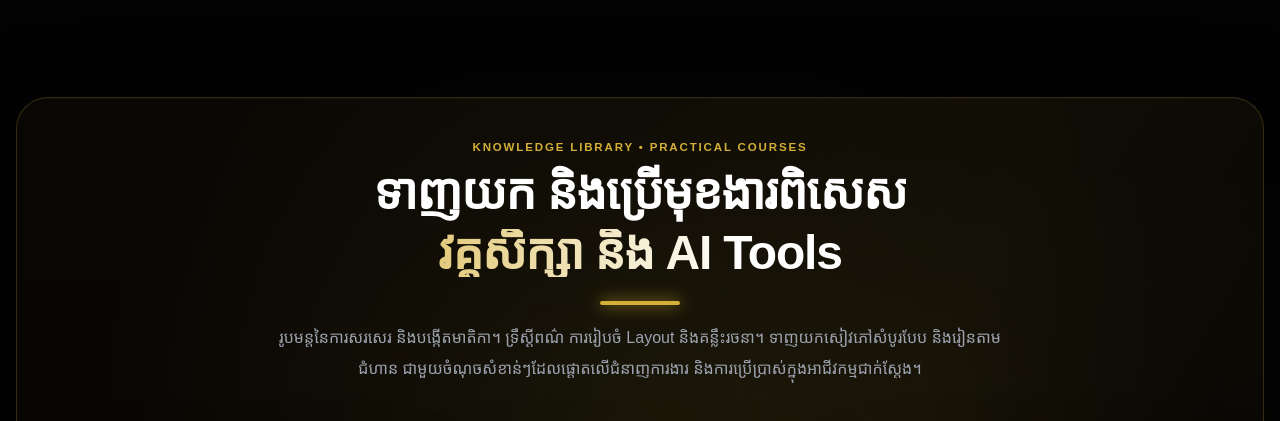
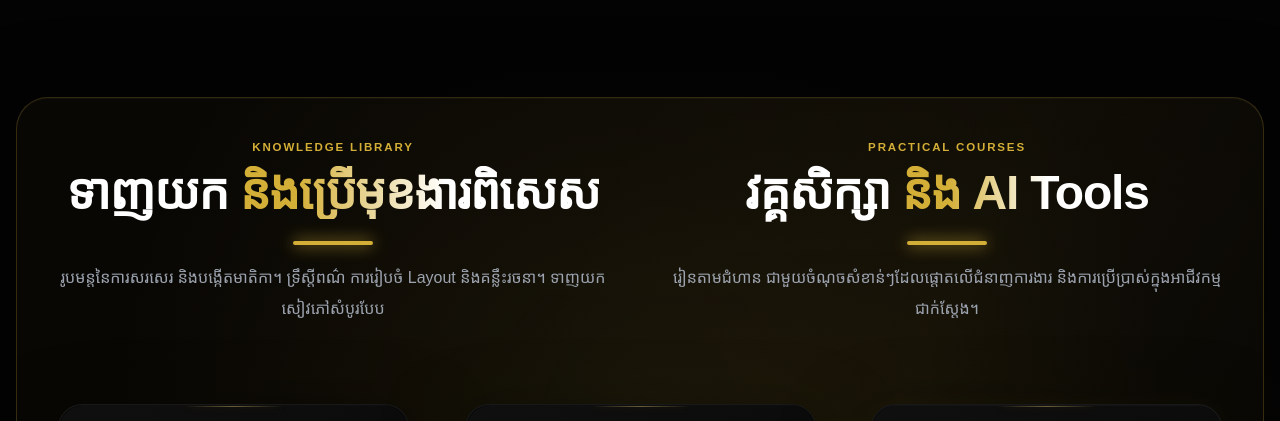
Before and after one commit to Keovothy93/Keovothy-digital-academy-, a plain HTML site: page index.html in a window 1280 px wide. Shown: the part 1820-2241 px from the top of the page. Drawn offline with nearby package versions, Linux system fonts and the light colour scheme; animation ran at ten frames a second; a web font is replaced by a local one.

Commit message:
Update index.html

```diff
--- a/index.html
+++ b/index.html
@@ -1005,11 +1005,19 @@
         <div class="academy-combined-shell">
         <div id="books" class="academy-group scroll-mt-32">
         <div class="max-w-7xl mx-auto px-4 sm:px-6 lg:px-8">
-             <div class="text-center mb-16 md:mb-20" data-aos="fade-up">
-                <p class="section-kicker">Knowledge Library • Practical Courses</p>
-                <h2 class="section-heading text-4xl md:text-5xl font-black text-white mb-6">ទាញយក និងប្រើមុខងារពិសេស <span class="block mt-3 text-shimmer">វគ្គសិក្សា និង AI Tools</span></h2>
-                <div class="w-20 h-1 bg-gold mx-auto rounded-full shadow-[0_0_15px_#D4AF37]"></div>
-                <p class="section-copy">រូបមន្តនៃការសរសេរ និងបង្កើតមាតិកា។ ទ្រឹស្តីពណ៌ ការរៀបចំ Layout និងគន្លឹះរចនា។ ទាញយកសៀវភៅសំបូរបែប និងរៀនតាមជំហាន ជាមួយចំណុចសំខាន់ៗដែលផ្តោតលើជំនាញការងារ និងការប្រើប្រាស់ក្នុងអាជីវកម្មជាក់ស្តែង។</p>
+            <div class="grid grid-cols-1 lg:grid-cols-2 gap-12 lg:gap-16 mb-16 md:mb-20">
+                <div class="text-center" data-aos="fade-up">
+                    <p class="section-kicker">Knowledge Library</p>
+                    <h2 class="section-heading text-4xl md:text-5xl font-black text-white mb-6">ទាញយក<span class="text-shimmer"> និងប្រើមុខងារពិសេស</span></h2>
+                    <div class="w-20 h-1 bg-gold mx-auto rounded-full shadow-[0_0_15px_#D4AF37]"></div>
+                    <p class="section-copy">រូបមន្តនៃការសរសេរ និងបង្កើតមាតិកា។ ទ្រឹស្តីពណ៌ ការរៀបចំ Layout និងគន្លឹះរចនា។ ទាញយកសៀវភៅសំបូរបែប </p>
+                </div>
+                <div class="text-center" data-aos="fade-up">
+                    <p class="section-kicker">Practical Courses</p>
+                    <h2 class="section-heading text-4xl md:text-5xl font-black text-white mb-6">វគ្គសិក្សា <span class="text-shimmer">និង AI Tools</span></h2>
+                    <div class="w-20 h-1 bg-gold mx-auto rounded-full shadow-[0_0_15px_#D4AF37]"></div>
+                    <p class="section-copy">រៀនតាមជំហាន ជាមួយចំណុចសំខាន់ៗដែលផ្តោតលើជំនាញការងារ និងការប្រើប្រាស់ក្នុងអាជីវកម្មជាក់ស្តែង។</p>
+                </div>
             </div>
 
             <div class="grid grid-cols-1 md:grid-cols-3 gap-10 lg:gap-14">
```
